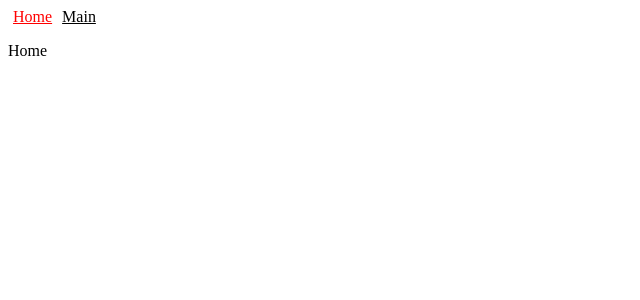
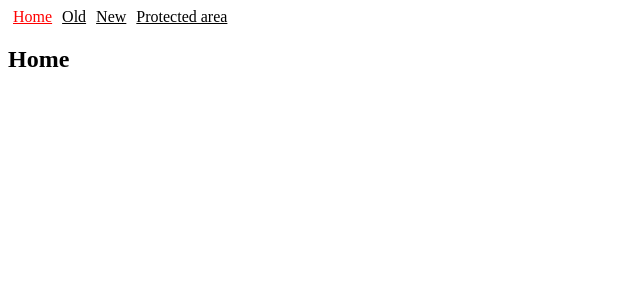
Before and after one commit to a-eid/rr4, a React (Create React App) app: page / in a window 1280 px wide. Shown: the top 300 px of the page, without its empty margins (0-640 px from the left). Built offline with nearby package versions, Linux system fonts and the light colour scheme.

Commit message:
redirection

```diff
--- a/src/index.js
+++ b/src/index.js
@@ -8,8 +8,8 @@ import './app.css'
 // import App from './seven';
 // import App from './eight';
 // import App from './ten';
-
-import App from './eleven';
+// import App from './eleven';
+import App from './twelve';
 
 ReactDOM.render(
   <App />,
--- /dev/null
+++ b/src/twelve.js
@@ -0,0 +1,60 @@
+import React from 'react'
+import {BrowserRouter as Router , Route , NavLink , Link , Switch , Redirect } from 'react-router-dom'
+
+const Nav = ()=>
+  <nav>
+    <NavLink exact to="/">Home</NavLink>
+    <NavLink to="/old">Old</NavLink>
+    <NavLink to="/new">New</NavLink>
+    <NavLink to="/protected">Protected area</NavLink>
+  </nav>
+
+
+const Home = ()=>
+  <div>
+    <h2>Home</h2>
+  </div>
+
+const Old = ()=>
+  <div>
+    <h2>Old</h2>
+  </div>
+
+const New = ()=>
+  <div>
+    <h2>New</h2>
+  </div>
+
+
+// const App = ()=>
+//     <Router>
+//       <div>
+//         <Nav />
+//         <Switch>
+//           <Route exact path="/" component={Home} />
+//           <Route path="/new" component={New} />
+//           <Redirect from="/old" to="/new" />
+//         </Switch>
+//       </div>
+//     </Router>
+
+const Login = ()=> <h2>Login first</h2>
+const Protected = ()=> <h2>you are in</h2>
+const loggedin = false
+
+const App = ()=>
+    <Router>
+      <div>
+        <Nav />
+          <Route exact path="/" component={Home} />
+          <Route path="/new" component={New} />
+          <Route path="/login" component={Login} />
+          <Route path="/old" render={()=> <Redirect to="/new" /> } />
+          <Route path="/protected" render={ ()=>
+            loggedin ? <Protected /> : <Redirect to="/login" />
+          } />
+      </div>
+    </Router>
+
+
+export default App
```
